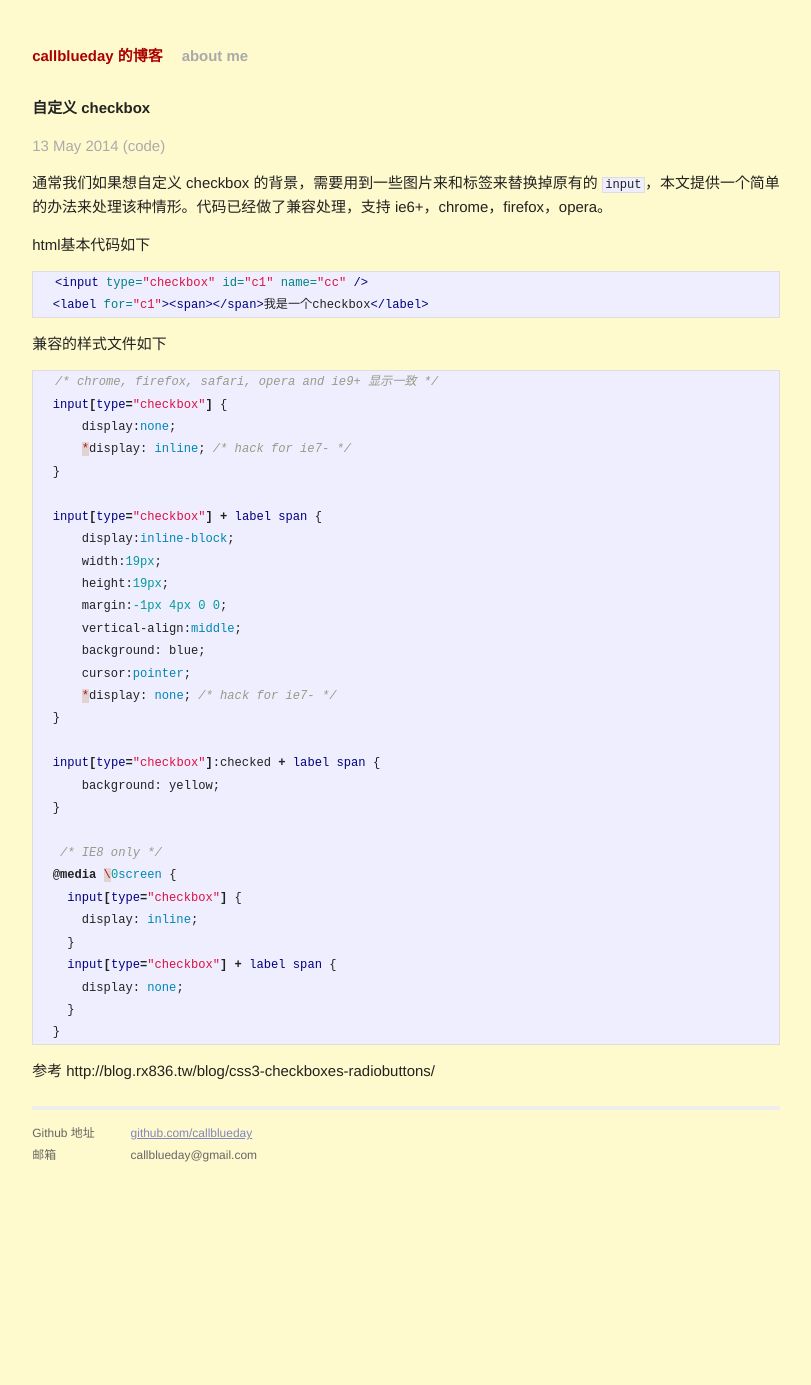
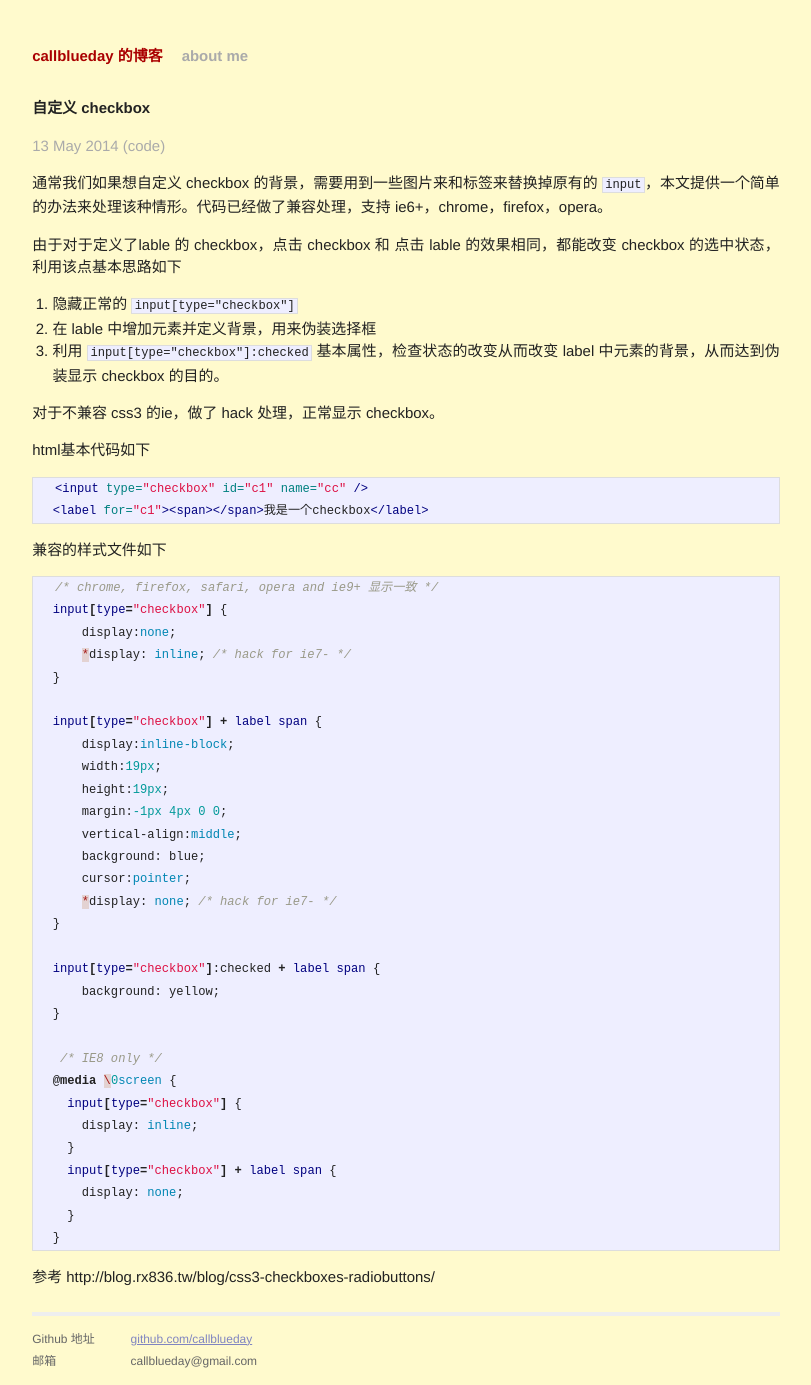
Before and after one commit to callblueday/blog, a Jekyll site: the page built from _posts/2014-05-13-customize-checkbox.md, in a window 1280 px wide. Shown: the whole page, without its empty margins (234-1045 px from the left). Built offline with Jekyll 4.4.1, drawn with Linux system fonts in a browser that asks for light colours; Markdown is read by kramdown in place of the engine named in the settings; before the commit the page ends 1179 px from its top, so only the background shows below that.

Commit message:
update checkbox customize

```diff
--- a/_posts/2014-05-13-customize-checkbox.md
+++ b/_posts/2014-05-13-customize-checkbox.md
@@ -6,6 +6,14 @@ categories: code
 ---
 
 通常我们如果想自定义 checkbox 的背景，需要用到一些图片来和标签来替换掉原有的 `input`，本文提供一个简单的办法来处理该种情形。代码已经做了兼容处理，支持 ie6+，chrome，firefox，opera。
+
+由于对于定义了lable 的 checkbox，点击 checkbox 和 点击 lable 的效果相同，都能改变 checkbox 的选中状态，利用该点基本思路如下
+
+1. 隐藏正常的 `input[type="checkbox"]`
+2. 在 lable 中增加元素并定义背景，用来伪装选择框
+3. 利用 `input[type="checkbox"]:checked` 基本属性，检查状态的改变从而改变 label 中元素的背景，从而达到伪装显示 checkbox 的目的。
+
+对于不兼容 css3 的ie，做了 hack 处理，正常显示 checkbox。
 
 html基本代码如下
 
```
Also changed, not shown: 1 other file.
